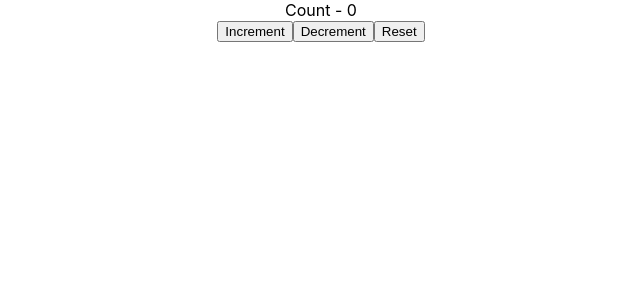
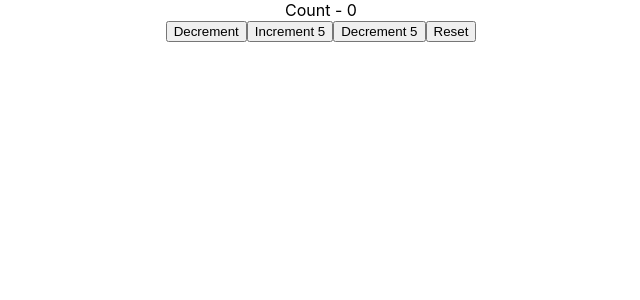
Before and after one commit to rutuja3036/hookApp2, a React (Create React App) app: page / in a window 1280 px wide. Shown: the top 300 px of the page, without its empty margins (319-959 px from the left). Built offline with nearby package versions, Linux system fonts and the light colour scheme.

Commit message:
passing additional value to action field

```diff
--- a/src/components/reducerhook/CounterTwo.js
+++ b/src/components/reducerhook/CounterTwo.js
@@ -1,41 +1,40 @@
 import React, { useReducer } from 'react'
 //demo about state as an object
-
 const initialState = {  //currently this object has only one partition called firstCounter
     firstCounter: 0
 }
 
 const reducer = (state, action) => {
     switch (action.type) {
-        case 'increment': return { firstCounter: state.firstCounter + 1 }
-        case 'decrement': return { firstCounter: state.firstCounter - 1 }
+        case 'increment': return { firstCounter: state.firstCounter + action.value }
+        case 'decrement': return { firstCounter: state.firstCounter - action.value}
         case 'reset': return initialState
         default: return state
     }
 }
-
 function CounterTwo() {
     const [count, dispatch] = useReducer(reducer, initialState)
-
     return (
         <div>
             <div> Count - {count.firstCounter}</div>
             <button
                 onClick={
-                    () => dispatch({ type: 'increment' })
-                }> Increment</button>
+                    () => dispatch({ type: 'decrement' , value:1})
+                }> Decrement</button>
+
+                <button
+                onClick={
+                    () => dispatch({ type: 'increment', value:5 })
+                }> Increment 5</button>
             <button
                 onClick={
-                    () => dispatch({ type: 'decrement' })
-                }> Decrement</button>
+                    () => dispatch({ type: 'decrement', value:5 })
+                }> Decrement 5 </button>
             <button
                 onClick={
                     () => dispatch({ type: 'reset' })
                 }> Reset</button>
-
-
         </div>
     )
 }
-
 export default CounterTwo
```
